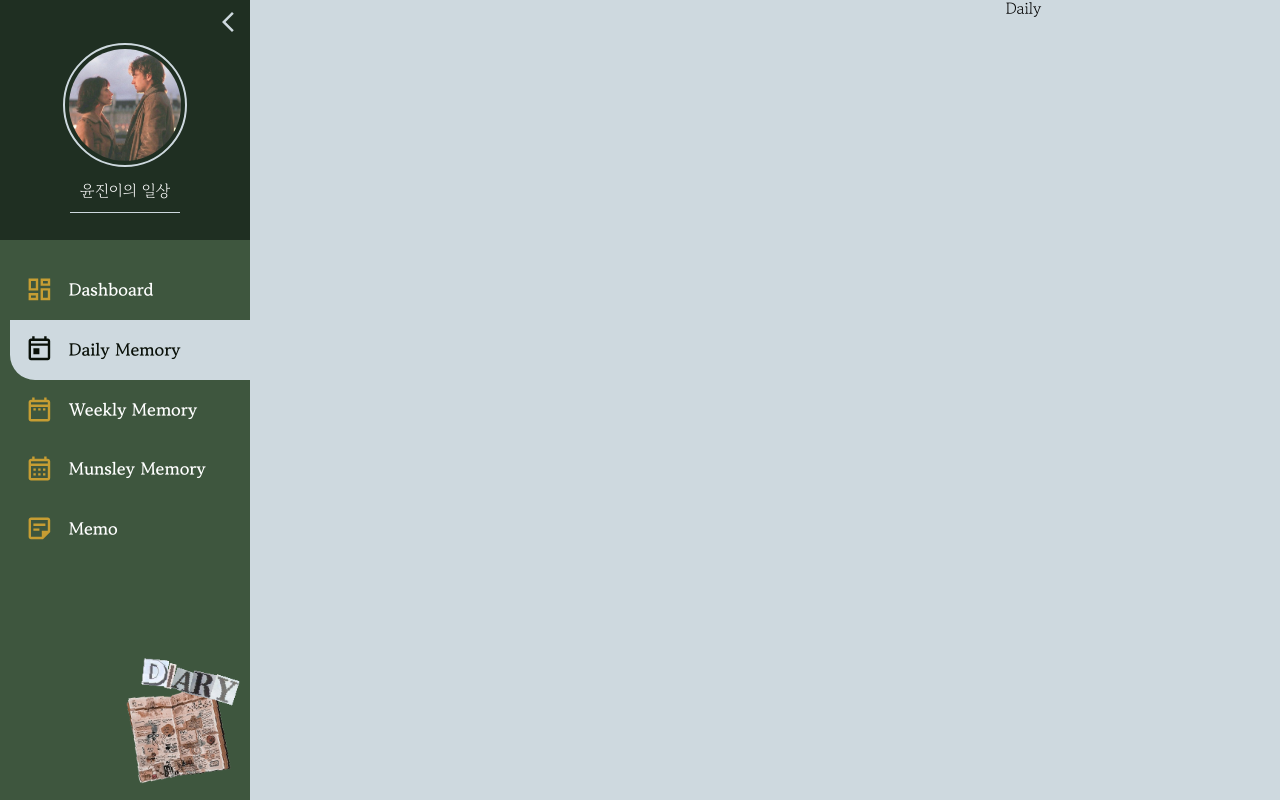
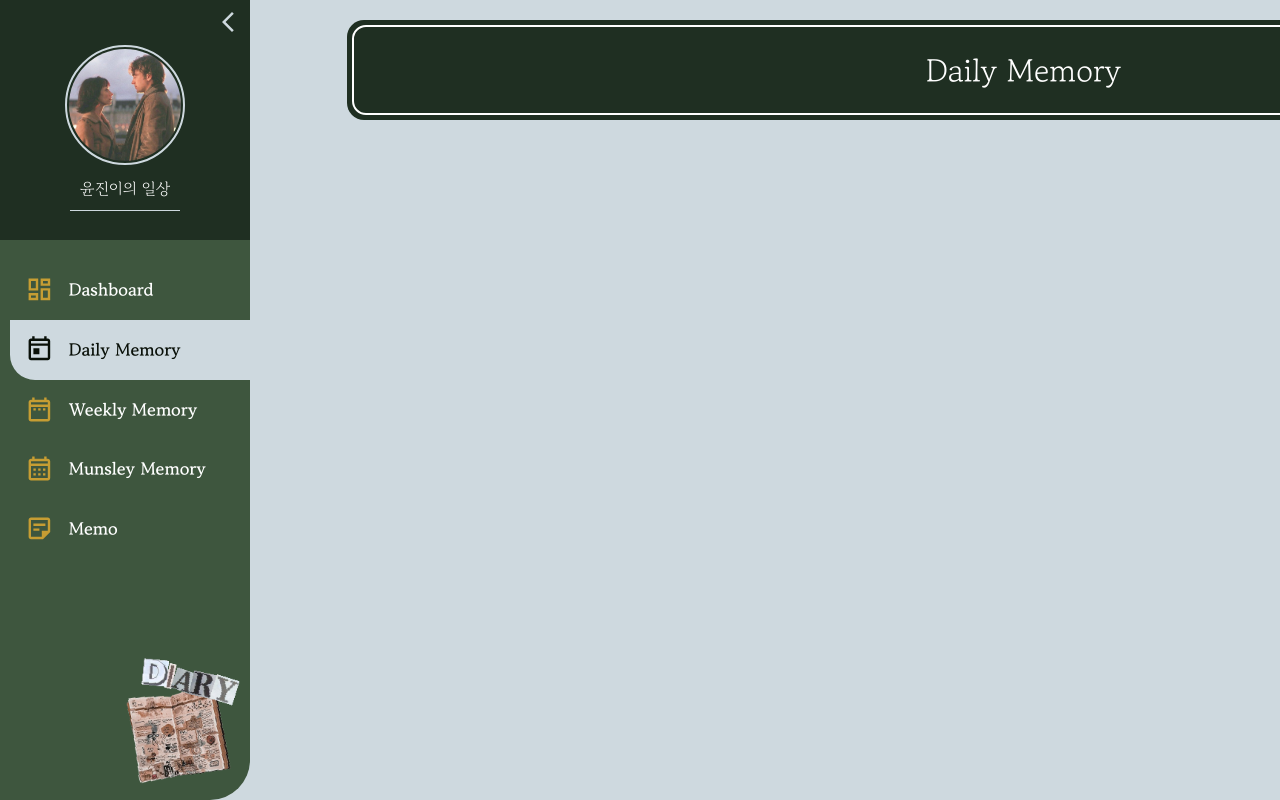
Before and after one commit to nmgvnm/Diary, a React (Create React App) app: page /daily in a window 1280 px wide. Shown: the top 800 px of the page. Built offline with nearby package versions, Linux system fonts and the light colour scheme.

Commit message:
make memo list

```diff
--- /dev/null
+++ b/src/components/TitleBox.jsx
@@ -0,0 +1,15 @@
+import React from 'react';
+
+const TitleBox = ({title}) => {
+  return (
+    <div className='title-box-wrapper'>
+      <div className="contents">
+        <div className="text">
+          {title}
+        </div>
+      </div>
+    </div>
+  );
+};
+
+export default TitleBox;
--- a/src/pages/Daily.jsx
+++ b/src/pages/Daily.jsx
@@ -1,9 +1,10 @@
 import React from 'react';
+import TitleBox from '../components/TitleBox';
 
 const Daily = () => {
   return (
-    <div>
-      Daily
+    <div className='page'>
+      <TitleBox title="Daily Memory" />
     </div>
   );
 };
--- a/src/pages/Memo.jsx
+++ b/src/pages/Memo.jsx
@@ -1,6 +1,7 @@
 import React, { useEffect, useState } from "react";
 import { Link } from "react-router-dom";
 import FormattedDate from "../components/FormattedDate";
+import TitleBox from "../components/TitleBox";
 
 const Memo = () => {
   const [posts, setPosts] = useState([]);
@@ -17,21 +18,31 @@ const Memo = () => {
     fetchData();
   }, []);
 
-  const date = new Date();
-
   return (
-    <div>
-      <h1>Posts List</h1>
-      <div>
-        created at : <FormattedDate date={date} />
+    <div className="memo-list-wrapper page">
+      <TitleBox title="Memo" />
+      <div className="btn-box">
+        <span className="btn">+ New</span>
       </div>
+      <div className="contents-list">
         <ul>
           {posts.map((post) => (
             <li key={post.id}>
-            <Link to={`/memo/${post.id}`}>{post.text}</Link>
+              <Link to={`/memo/${post.id}`}>
+                <div >
+                  <div className="title">{post.text}</div>
+                  <div>
+                    <div className="date">
+                      <FormattedDate date={post.createdAt} format="YY.MM.DD" />
+                    </div>
+                    <div className="content">{post.text}</div>
+                  </div>
+                </div>
+              </Link>
             </li>
           ))}
         </ul>
+      </div>
     </div>
   );
 };
--- a/src/pages/Munsley.jsx
+++ b/src/pages/Munsley.jsx
@@ -1,8 +1,10 @@
-import React from 'react';
+import React from "react";
+import TitleBox from "../components/TitleBox";
 
 const Munsley = () => {
   return (
-    <div>
+    <div className="munsley-list-wrapper page">
+      <TitleBox title="Munsley Memory" />
       Munsley
     </div>
   );
--- a/src/pages/Weekly.jsx
+++ b/src/pages/Weekly.jsx
@@ -1,9 +1,10 @@
 import React from 'react';
+import TitleBox from '../components/TitleBox';
 
 const Weekly = () => {
   return (
-    <div>
-      Weekly
+    <div className='page'>
+      <TitleBox title="Weekly Memory" />
     </div>
   );
 };
--- a/src/styles/_variables.scss
+++ b/src/styles/_variables.scss
@@ -2,6 +2,7 @@ $dark_green_color_1: #091008;
 $dark_green_color_2: #1f2f22;
 $dark_green_color_3: #3e563e;
 $light_green_color_1: #93a889;
+$light_green_color_2: #93a889a8;
 $dark_grey_blue_color: #7993a0;
 $light_grey_blue_color: #ced9df;
 $point_orange_color: #c69d33;
--- a/src/styles/style.scss
+++ b/src/styles/style.scss
@@ -8,6 +8,7 @@
   &::-webkit-scrollbar {
     display: none;
   }
+  box-sizing: border-box;
 }
 .body-wrapper {
   display: flex;
@@ -15,7 +16,7 @@
   font-size: 16px;
   box-sizing: border-box;
   .nav-bar {
-    background-color: lightblue;
+    background-color: $light_grey_blue_color;
     overflow: hidden;
   }
   .contents-wrapper {
@@ -121,7 +122,7 @@
         }
         .text {
           white-space: nowrap;
-          transition: all 0.2s;
+          transition: all 0.5s;
           font-size: 1.1rem;
           font-weight: bold;
         }
@@ -142,6 +143,7 @@
     display: flex;
     justify-content: flex-end;
     padding: 10px;
+    border-radius: 0 0 40px 0;
     img {
       width: 120px;
     }
@@ -195,7 +197,7 @@
   display: flex;
   align-items: center;
   justify-content: center;
-  padding: 7px 4px;
+  padding: 7px;
   .container {
     border-radius: 15px;
     border: 2px solid #fff;
@@ -289,3 +291,115 @@
 .daily-card-wrapper {
   grid-column: 3 / 8;
 }
+.page {
+  padding: 20px;
+  width: 90%;
+  height: 100%;
+}
+.btn-box {
+  display: flex;
+}
+.btn {
+  background-color: #fff;
+  display: inline-block;
+  padding: 10px;
+  border-radius: 4px;
+  cursor: pointer;
+  position: relative;
+  &::after,
+  &::before {
+    content: "";
+    position: absolute;
+    width: 0;
+    height: 0;
+    border-radius: 4px;
+    box-sizing: border-box;
+    transition: all 0.3s;
+  }
+  &::after {
+    top: 0;
+    left: 0;
+    border-top: 2px solid $dark_green_color_2;
+    border-left: 2px solid $dark_green_color_2;
+    opacity: 0;
+  }
+  &::before {
+    bottom: 0;
+    right: 0;
+    border-right: 2px solid $dark_green_color_2;
+    border-bottom: 2px solid $dark_green_color_2;
+    opacity: 0;
+  }
+  &:hover {
+    &::after,
+    &::before {
+      content: "";
+      width: 100%;
+      height: 100%;
+      opacity: 1;
+    }
+  }
+}
+.title-box-wrapper {
+  background-color: $dark_green_color_2;
+  color: #fff;
+  height: 100px;
+  border-radius: 17px;
+  padding: 5px 5px;
+  margin-bottom: 30px;
+  .contents {
+    border: 2px solid #fff;
+    border-radius: 14px;
+    height: 100%;
+    display: flex;
+    align-items: center;
+    justify-content: center;
+    .text {
+      font-size: 2rem;
+    }
+  }
+}
+
+.memo-list-wrapper {
+  display: flex;
+  flex-direction: column;
+  .btn-box {
+    justify-content: flex-end;
+  }
+  .contents-list {
+    margin-top: 15px;
+    background-color: #fff;
+    padding: 10px;
+    flex: 1;
+    border-radius: 14px;
+    overflow: scroll;
+
+    ul {
+      li {
+        border-bottom: 1px solid $light_green_color_2;
+        padding: 10px;
+        a {
+          > div {
+            padding: 10px 10px 0 10px;
+            .title {
+              padding: 0;
+              padding-bottom: 8px;
+            }
+            > div:nth-child(2) {
+              display: flex;
+              align-items: center;
+              .date {
+                font-weight: bold;
+                margin-right: 15px;
+                font-size: 0.94rem;
+              }
+              .content {
+                font-size: 0.85rem;
+              }
+            }
+          }
+        }
+      }
+    }
+  }
+}
```
Lines whose indentation alone changed are shown as unchanged.
